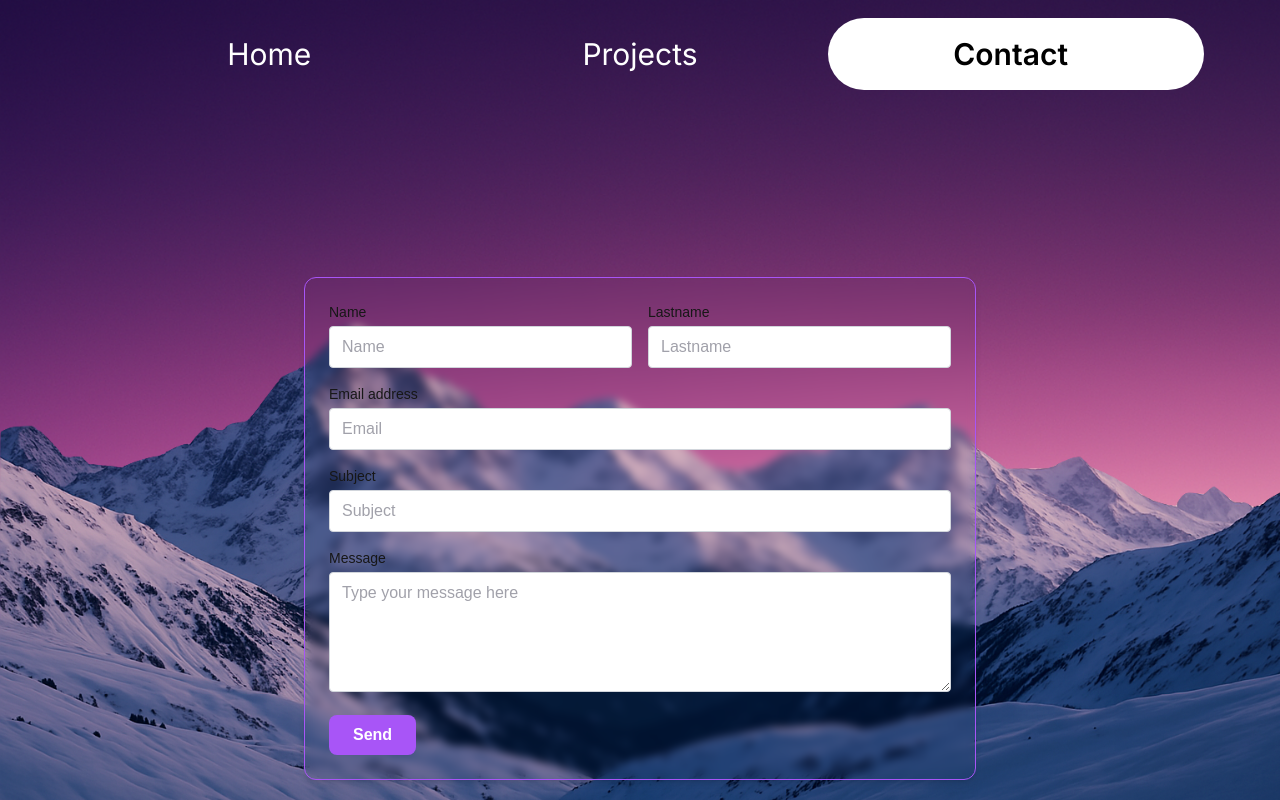
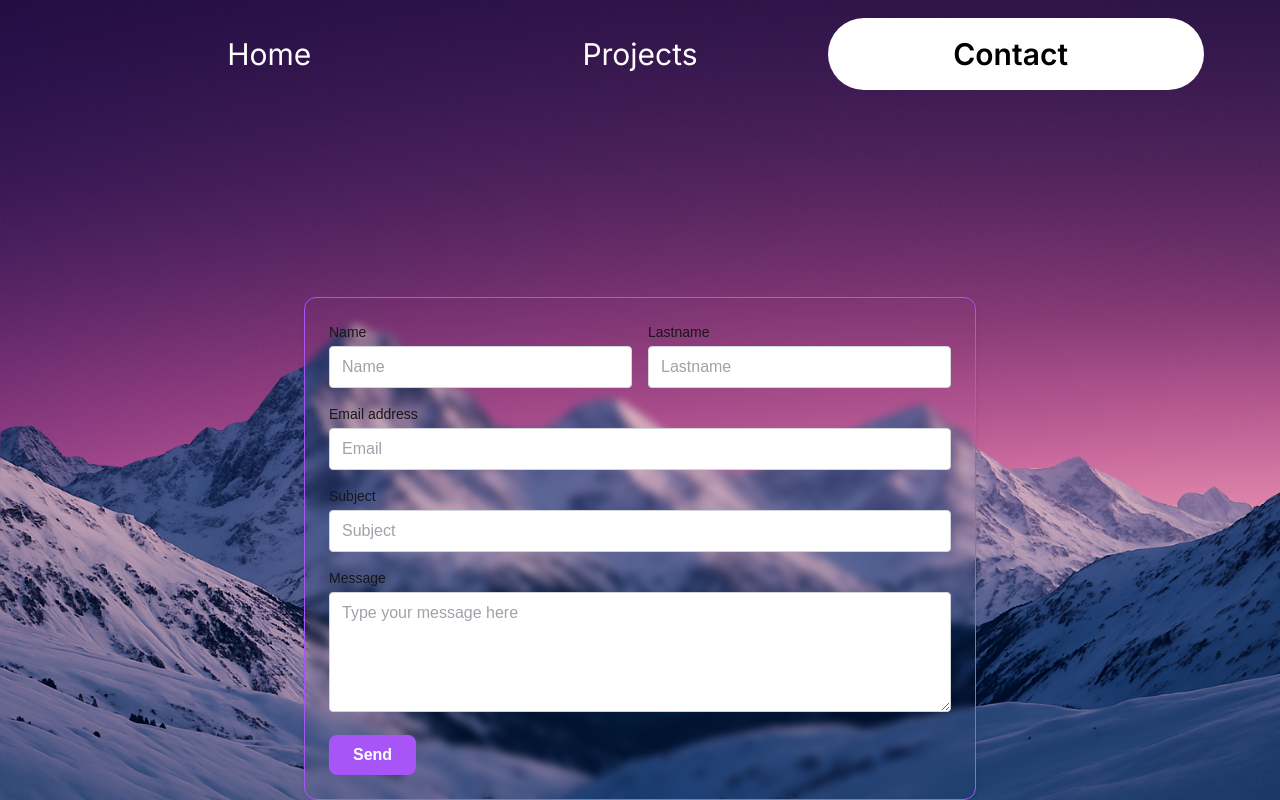
Before and after one commit to OliverMunian/Myportfolio, a Next.js app: page / in a window 1280 px wide. Both pictures are taken after a click on the button "Contact". Built offline with nearby package versions, Linux system fonts and the light colour scheme.

Commit message:
update Contact form

```diff
--- a/app/components/Contact.js
+++ b/app/components/Contact.js
@@ -101,7 +101,7 @@ export default function ContactForm() {
   };
 
   return (
-    <div className="flex flex-col relative z-20 mb-5 w-full max-sm:px-6">
+    <div className="flex flex-col relative z-20 w-full min-h-0 overflow-hidden max-sm:px-6 max-[430px]:-mt-2">
       {/* <div className="w-full flex justify-center">
         <h1 className="text-3xl font-bold">Contact me</h1>
       </div> */}
```
